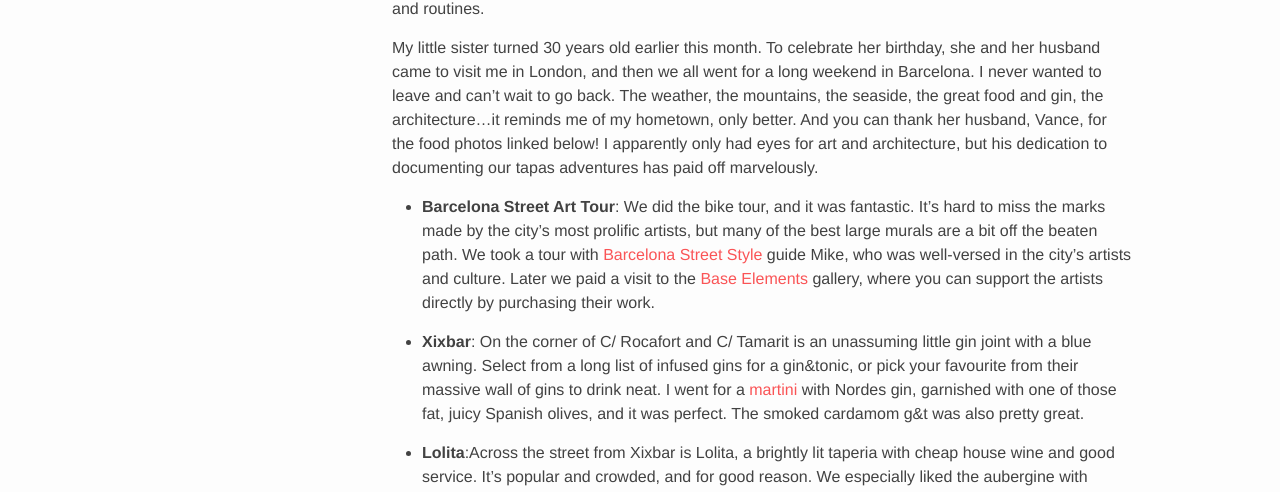
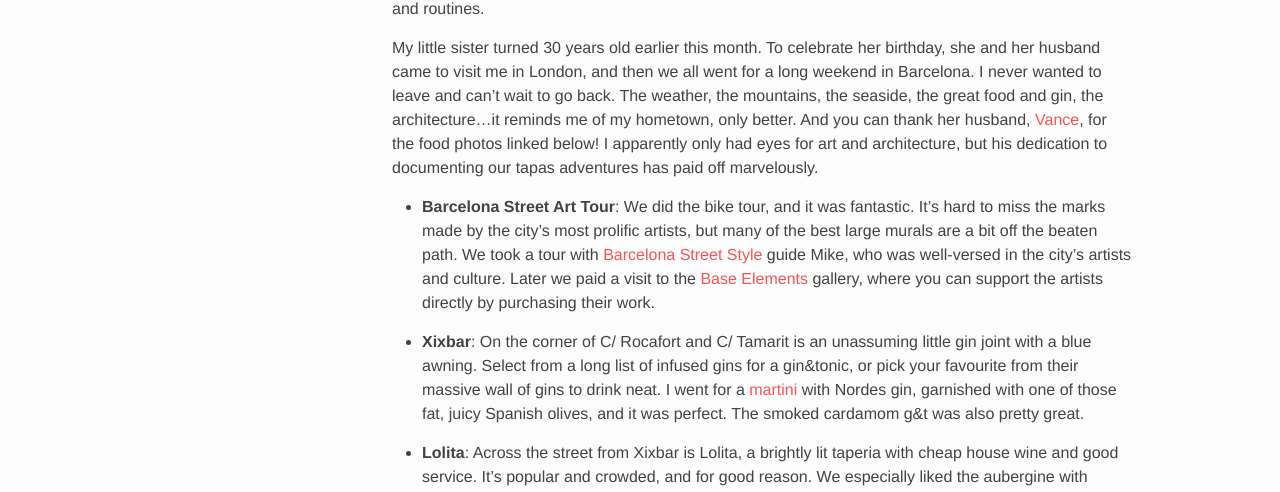
Before and after one commit to krtierney/krtierney.github.io, a Jekyll site: the page built from _posts/2017-05-27-barcelona.markdown, in a window 1280 px wide and 900 px high. Shown: the part 404-896 px from the top of the window. Built offline with Jekyll 4.4.1, drawn with Linux system fonts in a browser that asks for light colours; nearby versions of some CDN libraries; part of the change alters nothing that is shown; some of the changed text lies outside the part shown.

```diff
--- a/_posts/2017-05-27-barcelona.markdown
+++ b/_posts/2017-05-27-barcelona.markdown
@@ -4,59 +4,59 @@ title: Visiting Barcelona
 date:   2017-05-27
 permalink: /2017/05/27/barcelona/
 carousel:
-  - image: http://dmczk0zvabdmt.cloudfront.net/2017/bcn201705-2.jpg
+  - image: https://s3.eu-west-2.amazonaws.com/krt-images/2017/bcn201705-2.jpg
     title: Barcelona bicyclist
-  - image: http://dmczk0zvabdmt.cloudfront.net/2017/bcn201705-3.jpg
+  - image: https://s3.eu-west-2.amazonaws.com/krt-images/2017/bcn201705-3.jpg
     title: Makenzie in Barceloneta
-  - image: http://dmczk0zvabdmt.cloudfront.net/2017/bcn201705-4.jpg
+  - image: https://s3.eu-west-2.amazonaws.com/krt-images/2017/bcn201705-4.jpg
     title: Makenzie and Vance look at photos
-  - image: http://dmczk0zvabdmt.cloudfront.net/2017/bcn201705-5.jpg
+  - image: https://s3.eu-west-2.amazonaws.com/krt-images/2017/bcn201705-5.jpg
     title: Through the looking glass
-  - image: http://dmczk0zvabdmt.cloudfront.net/2017/bcn201705-6.jpg
+  - image: https://s3.eu-west-2.amazonaws.com/krt-images/2017/bcn201705-6.jpg
     title: Skull and geometric collaboration at BCN zoo
-  - image: http://dmczk0zvabdmt.cloudfront.net/2017/bcn201705-7.jpg
+  - image: https://s3.eu-west-2.amazonaws.com/krt-images/2017/bcn201705-7.jpg
     title: Poblenou love street art mural
-  - image: http://dmczk0zvabdmt.cloudfront.net/2017/bcn201705-8.jpg
+  - image: https://s3.eu-west-2.amazonaws.com/krt-images/2017/bcn201705-8.jpg
     title: Makenzie on a bicycle
-  - image: http://dmczk0zvabdmt.cloudfront.net/2017/bcn201705-9.jpg
+  - image: https://s3.eu-west-2.amazonaws.com/krt-images/2017/bcn201705-9.jpg
     title: Snake face wall mural
-  - image: http://dmczk0zvabdmt.cloudfront.net/2017/bcn201705-10.jpg
+  - image: https://s3.eu-west-2.amazonaws.com/krt-images/2017/bcn201705-10.jpg
     title: btoy portrait
-  - image: http://dmczk0zvabdmt.cloudfront.net/2017/bcn201705-11.jpg
+  - image: https://s3.eu-west-2.amazonaws.com/krt-images/2017/bcn201705-11.jpg
     title: Uriginal with btoy collab
-  - image: http://dmczk0zvabdmt.cloudfront.net/2017/bcn201705-12.jpg
+  - image: https://s3.eu-west-2.amazonaws.com/krt-images/2017/bcn201705-12.jpg
     title: fishcone mural
-  - image: http://dmczk0zvabdmt.cloudfront.net/2017/bcn201705-13.jpg
+  - image: https://s3.eu-west-2.amazonaws.com/krt-images/2017/bcn201705-13.jpg
     title: Mike on a bike
-  - image: http://dmczk0zvabdmt.cloudfront.net/2017/bcn201705-14.jpg
+  - image: https://s3.eu-west-2.amazonaws.com/krt-images/2017/bcn201705-14.jpg
     title: full building front + btoy
-  - image: http://dmczk0zvabdmt.cloudfront.net/2017/bcn201705-15.jpg
+  - image: https://s3.eu-west-2.amazonaws.com/krt-images/2017/bcn201705-15.jpg
     title: Corn mural on condemned building
-  - image: http://dmczk0zvabdmt.cloudfront.net/2017/bcn201705-16.jpg
+  - image: https://s3.eu-west-2.amazonaws.com/krt-images/2017/bcn201705-16.jpg
     title: 👉 👌 fingers painted wall
-  - image: http://dmczk0zvabdmt.cloudfront.net/2017/bcn201705-17.jpg
+  - image: https://s3.eu-west-2.amazonaws.com/krt-images/2017/bcn201705-17.jpg
     title: beautiful girl portrait
-  - image: http://dmczk0zvabdmt.cloudfront.net/2017/bcn201705-18.jpg
+  - image: https://s3.eu-west-2.amazonaws.com/krt-images/2017/bcn201705-18.jpg
     title: Makenzie and Vance at Sagrada Familia
-  - image: http://dmczk0zvabdmt.cloudfront.net/2017/bcn201705-19.jpg
+  - image: https://s3.eu-west-2.amazonaws.com/krt-images/2017/bcn201705-19.jpg
     title: Sagrada Familia doorway
-  - image: http://dmczk0zvabdmt.cloudfront.net/2017/bcn201705-20.jpg
+  - image: https://s3.eu-west-2.amazonaws.com/krt-images/2017/bcn201705-20.jpg
     title: Sagrada Familia interior
-  - image: http://dmczk0zvabdmt.cloudfront.net/2017/bcn201705-21.jpg
+  - image: https://s3.eu-west-2.amazonaws.com/krt-images/2017/bcn201705-21.jpg
     title: Adam inside Sagrada Familia
-  - image: http://dmczk0zvabdmt.cloudfront.net/2017/bcn201705-22.jpg
+  - image: https://s3.eu-west-2.amazonaws.com/krt-images/2017/bcn201705-22.jpg
     title: Sagrada Familia stained glass
-  - image: http://dmczk0zvabdmt.cloudfront.net/2017/bcn201705-23.jpg
+  - image: https://s3.eu-west-2.amazonaws.com/krt-images/2017/bcn201705-23.jpg
     title: Palau Guell stable tie
-  - image: http://dmczk0zvabdmt.cloudfront.net/2017/bcn201705-24.jpg
+  - image: https://s3.eu-west-2.amazonaws.com/krt-images/2017/bcn201705-24.jpg
     title: Makenzie inside Palau Guell
-  - image: http://dmczk0zvabdmt.cloudfront.net/2017/bcn201705-25.jpg
+  - image: https://s3.eu-west-2.amazonaws.com/krt-images/2017/bcn201705-25.jpg
     title: Palau Guell chandelier, ceiling, and stained glass
-  - image: http://dmczk0zvabdmt.cloudfront.net/2017/bcn201705-26.jpg
+  - image: https://s3.eu-west-2.amazonaws.com/krt-images/2017/bcn201705-26.jpg
     title: Palau Guell lighting and doorway details
-  - image: http://dmczk0zvabdmt.cloudfront.net/2017/bcn201705-27.jpg
+  - image: https://s3.eu-west-2.amazonaws.com/krt-images/2017/bcn201705-27.jpg
     title: Palau Guell roof main tower
-  - image: http://dmczk0zvabdmt.cloudfront.net/2017/bcn201705-28.jpg
+  - image: https://s3.eu-west-2.amazonaws.com/krt-images/2017/bcn201705-28.jpg
     title: Palau Guell rooftop chimneys
 ---
 I travel _a lot_. Exploring new places and breaking up my routine has been the
@@ -75,7 +75,7 @@ birthday, she and her husband came to visit me in London, and then we all went
 for a long weekend in Barcelona. I never wanted to leave and can't wait to go
 back. The weather, the mountains, the seaside, the great food and gin, the
 architecture...it reminds me of my hometown, only better. And you can thank her
-husband, Vance, for the food photos linked below! I apparently only had eyes for
+husband, [Vance](https://www.vancetran.com), for the food photos linked below! I apparently only had eyes for
 art and architecture, but his dedication to documenting our tapas adventures has
 paid off marvelously.
 
@@ -96,7 +96,7 @@ paid off marvelously.
   juicy Spanish olives, and it was perfect. The smoked cardamom g&t was also
   pretty great.
 
-* **Lolita**:Across the street from Xixbar is Lolita, a brightly lit taperia
+* **Lolita**: Across the street from Xixbar is Lolita, a brightly lit taperia
   with cheap house wine and good service. It's popular and crowded, and for good
   reason. We especially liked the aubergine with molasses and the braised leeks,
   which didn't pop up as frequently on other tapas menus around town.
```
